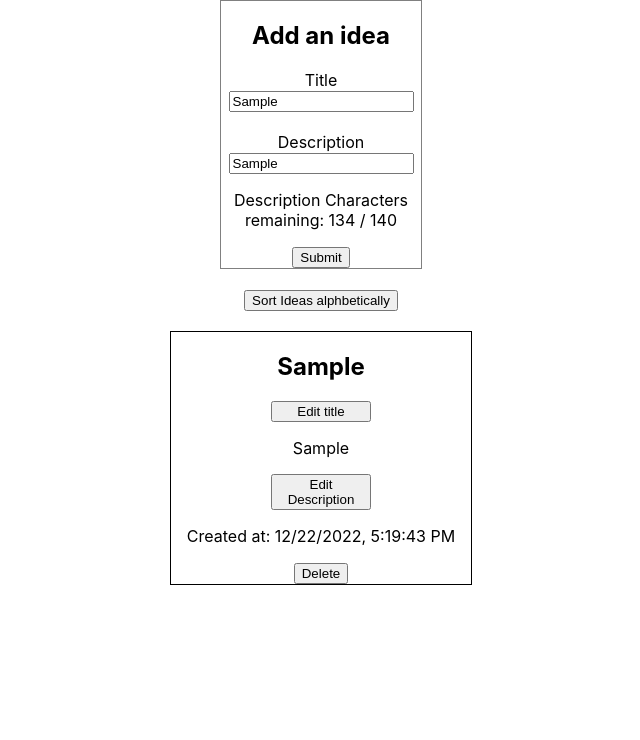
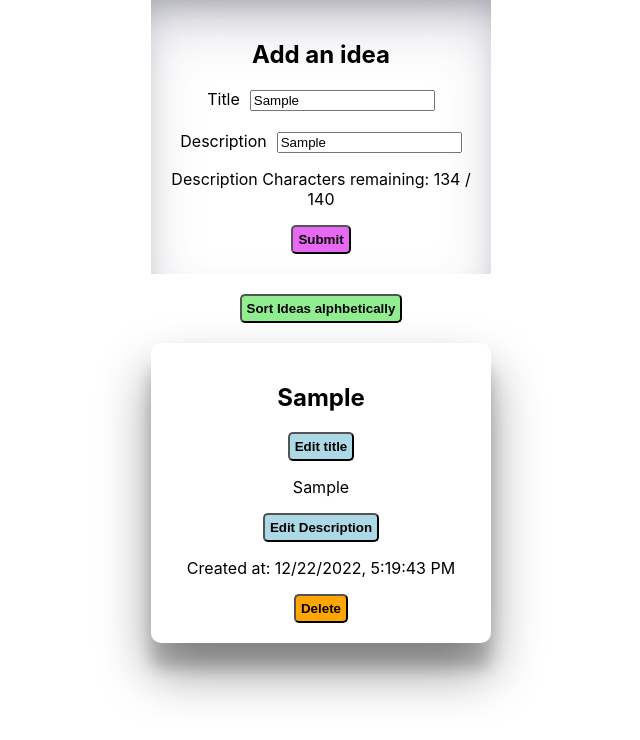
Before and after one commit to alexalikhani95/Idea-Board, a React (Create React App) app: page / in a window 1280 px wide. Both pictures are taken after typing "Sample", "Sample" into the empty fields and a click on the button "Submit". Shown: the top 740 px of the page, without its empty margins (319-959 px from the left). Built offline with nearby package versions, Linux system fonts and the light colour scheme.

Commit message:
Adding extra styling

```diff
--- a/src/components/IdeaForm.tsx
+++ b/src/components/IdeaForm.tsx
@@ -1,6 +1,7 @@
 import React, { useState, useRef, useEffect, useContext } from "react";
 import { IdeaContext } from "../context/IdeaContext";
 import { IdeaContextType } from "../types/Idea";
+import "../styles/IdeaForm.css";
 
 const IdeaForm = () => {
   const titleInputRef = useRef<HTMLInputElement | null>(null);
@@ -44,17 +45,14 @@ const IdeaForm = () => {
   }, []);
 
   return (
-    <div
-      style={{ display: "flex", flexDirection: "column", border: "1px solid grey", width: 200 }}
-      data-testid="idea-form"
-    >
+    <div className="add-idea-card" data-testid="idea-form">
       <h2>Add an idea</h2>
       {blankField && (
         <p style={{ color: "red" }}>Please fill in both title and description fields</p>
       )}
       <form onSubmit={handleSubmit}>
         <div style={{ marginBottom: "20px" }}>
-          <label>Title</label>
+          <label style={{ marginRight: "10px" }}>Title</label>
           <input
             type="text"
             name="title"
@@ -63,7 +61,7 @@ const IdeaForm = () => {
           />
         </div>
         <div>
-          <label>Description</label>
+          <label style={{ marginRight: "10px" }}>Description</label>
           <input
             type="text"
             name="description"
@@ -72,7 +70,9 @@ const IdeaForm = () => {
           />
         </div>
         <p>Description Characters remaining: {140 - description.length} / 140</p>
-        <button type="submit">Submit</button>
+        <button type="submit" className="add-idea-button">
+          Submit
+        </button>
       </form>
     </div>
   );
--- a/src/components/IdeaTile.tsx
+++ b/src/components/IdeaTile.tsx
@@ -1,6 +1,7 @@
 import React, { useContext, useEffect, useState } from "react";
 import { IdeaContext } from "../context/IdeaContext";
 import { IdeaContextType, IdeaType } from "../types/Idea";
+import "../styles/IdeaTile.css";
 
 interface IdeaTileProps {
   idea: IdeaType;
@@ -77,12 +78,13 @@ const IdeaTile = ({ idea }: IdeaTileProps) => {
 
   return (
     <div data-testid="idea-tile">
-      <div style={{ width: 300, border: "1px solid black", margin: 20 }}>
+      <div className="idea-tile-container">
         {showUpdatedText && <h3 style={{ color: "blue" }}>Idea updated!</h3>}
-        <div style={{ display: "flex", flexDirection: "column", alignItems: "center" }}>
+        <div className="idea-tile-section ">
           <h2>{idea.title}</h2>{" "}
           <button
-            style={{ display: !editingTitle ? "block" : "none", width: 100 }}
+            className="idea-tile-button"
+            style={{ display: !editingTitle ? "block" : "none" }}
             onClick={() => setEditingTitle(true)}
           >
             Edit title
@@ -93,10 +95,11 @@ const IdeaTile = ({ idea }: IdeaTileProps) => {
           </div>
         </div>
 
-        <div style={{ display: "flex", flexDirection: "column", alignItems: "center" }}>
+        <div className="idea-tile-section ">
           <p>{idea.description}</p>
           <button
-            style={{ display: !editingDescription ? "block" : "none", width: 100 }}
+            className="idea-tile-button"
+            style={{ display: !editingDescription ? "block" : "none" }}
             onClick={() => setEditingDescription(true)}
           >
             Edit Description
@@ -109,7 +112,9 @@ const IdeaTile = ({ idea }: IdeaTileProps) => {
 
         <p>Created at: {idea.createdAt}</p>
         {idea.updatedAt && <p>Updated at: {idea.updatedAt}</p>}
-        <button onClick={(e) => handleDelete(e)}>Delete</button>
+        <button className="delete-idea-button" onClick={(e) => handleDelete(e)}>
+          Delete
+        </button>
       </div>
     </div>
   );
--- a/src/components/Ideas.tsx
+++ b/src/components/Ideas.tsx
@@ -2,6 +2,7 @@ import React, { useState } from "react";
 import { IdeaContext } from "../context/IdeaContext";
 import { IdeaType, IdeaContextType } from "../types/Idea";
 import IdeaTile from "./IdeaTile";
+import "../styles/Ideas.css";
 
 const Ideas = () => {
   const { ideas, sort, setSort } = React.useContext(IdeaContext) as IdeaContextType;
@@ -29,10 +30,10 @@ const Ideas = () => {
 
   return (
     <div style={{ marginTop: 20 }}>
-      <button onClick={() => handleSort()}>
+      <button onClick={() => handleSort()} className="sort-button">
         {sort === "created" ? "Sort Ideas alphbetically" : "Sort ideas by creation date"}
       </button>
-      <div style={{ display: "flex", flexWrap: "wrap", justifyContent: "center" }}>
+      <div className="idea-tiles-container">
         {sortedIdeas.map((idea: IdeaType) => (
           <IdeaTile idea={idea} key={idea.createdAt} />
         ))}
--- /dev/null
+++ b/src/styles/IdeaForm.css
@@ -0,0 +1,20 @@
+.add-idea-card {
+  display: flex;
+  flex-direction: column;
+  max-width: 300px;
+  box-shadow: rgba(50, 50, 93, 0.25) 0px 30px 60px -12px inset,
+    rgba(0, 0, 0, 0.3) 0px 18px 36px -18px inset;
+  padding: 20px;
+}
+
+.add-idea-button {
+  border-radius: 5px;
+  padding: 5px;
+  cursor: pointer;
+  background-color: rgb(231, 104, 243);
+  font-weight: bold;
+}
+
+.add-idea-button:hover {
+  background-color: lightpink;
+}
--- /dev/null
+++ b/src/styles/IdeaTile.css
@@ -0,0 +1,38 @@
+.idea-tile-container {
+  width: 300px;
+  /* border: 1px solid black; */
+  border-radius: 10px;
+  margin: 20px;
+  padding: 20px;
+  box-shadow: 0 29px 52px rgba(0, 0, 0, 0.4), 0 25px 16px rgba(0, 0, 0, 0.2);
+}
+
+.idea-tile-section {
+  display: flex;
+  flex-direction: column;
+  align-items: center;
+}
+
+.idea-tile-button {
+  border-radius: 5px;
+  padding: 5px;
+  cursor: pointer;
+  background-color: lightblue;
+  font-weight: bold;
+}
+
+.idea-tile-button:hover {
+  background-color: lightcyan;
+}
+
+.delete-idea-button {
+  border-radius: 5px;
+  padding: 5px;
+  cursor: pointer;
+  background-color: orange;
+  font-weight: bold;
+}
+
+.delete-idea-button:hover {
+  background-color: rgb(233, 187, 102);
+}
--- /dev/null
+++ b/src/styles/Ideas.css
@@ -0,0 +1,17 @@
+.idea-tiles-container {
+  display: flex;
+  flex-wrap: wrap;
+  justify-content: center;
+}
+
+.sort-button {
+  border-radius: 5px;
+  padding: 5px;
+  cursor: pointer;
+  background-color: lightgreen;
+  font-weight: bold;
+}
+
+.sort-button:hover {
+  background-color: rgb(189, 248, 189);
+}
```
